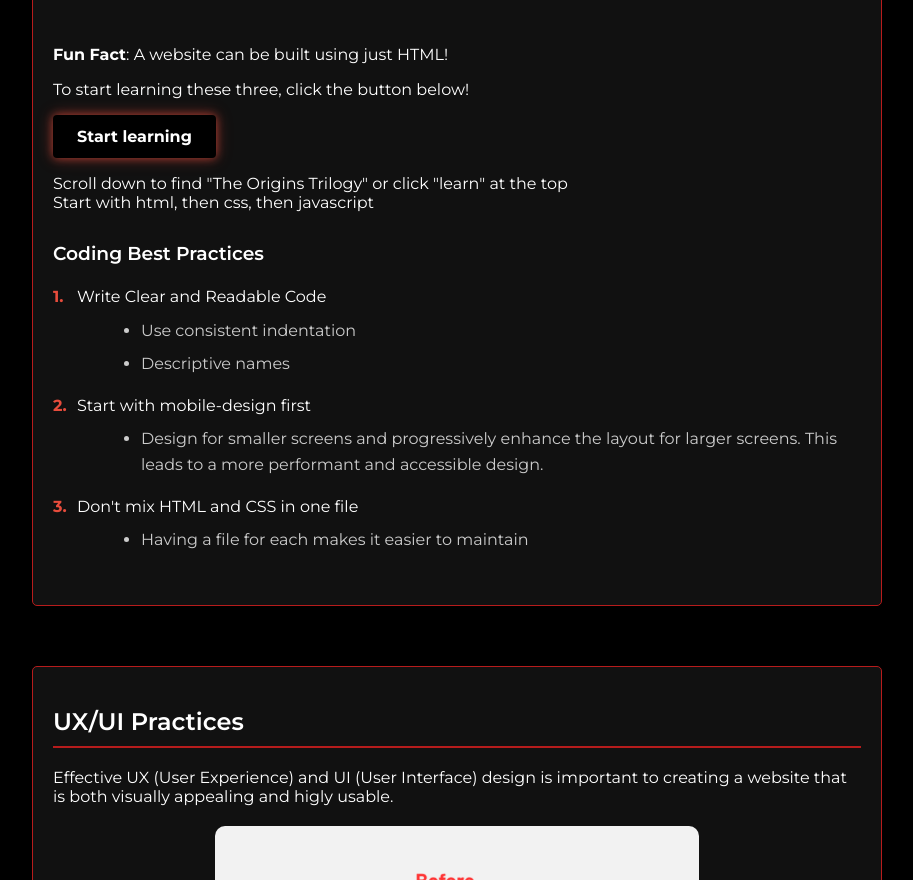
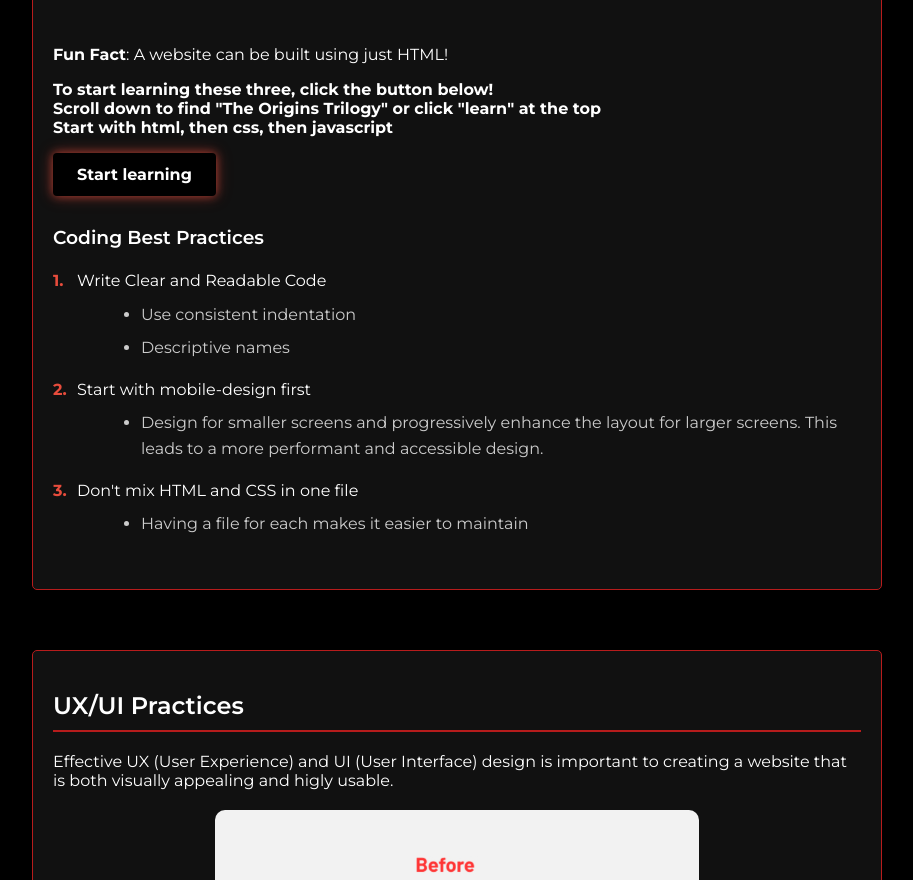
Before and after one commit to SketchRudy/codetoconcept, a plain HTML site: page index.html in a window 1280 px wide. Shown: the part 3772-4652 px from the top of the page, without its empty margins (338-1251 px from the left). Drawn offline with Linux system fonts and the light colour scheme.

Commit message:
Reformatted section

```diff
--- a/index.html
+++ b/index.html
@@ -170,11 +170,12 @@
 &lt;/html&gt;</code></pre>
 
                     <br><p><b>Fun Fact</b>: A website can be built using just HTML!</p>
-                    <p>To start learning these three, click the button below!</p>
+                    <p><Strong>To start learning these three, click the button below!<br>
+                    Scroll down to find "The Origins Trilogy" or click "learn" at the top<br>
+                    Start with html, then css, then javascript</Strong>
+                    </p>
                     <a href="https://www.codedex.io/" target = "_blank" class="button">Start learning</a>
-                    <p>Scroll down to find "The Origins Trilogy" or click "learn" at the top<br>
-                    Start with html, then css, then javascript
-                    </p>
+
                     </section>
                     <section id="best-practices">
                         <h3>Coding Best Practices</h3>
```
